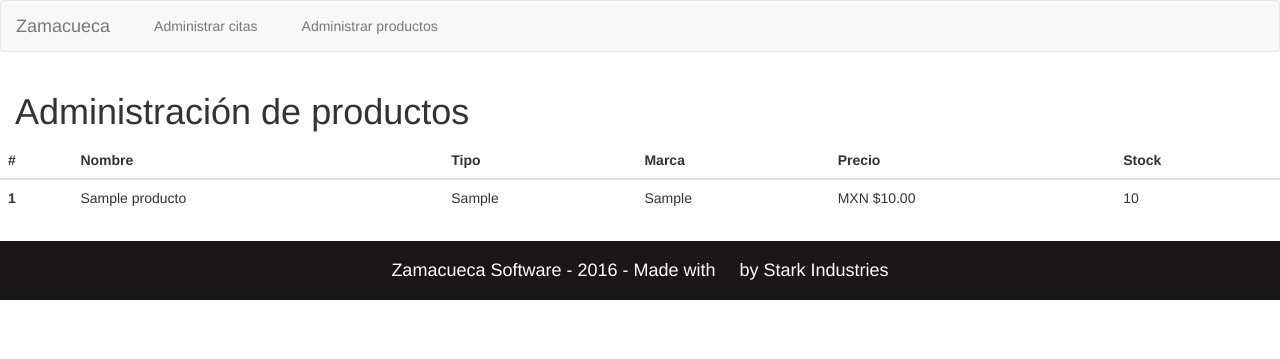
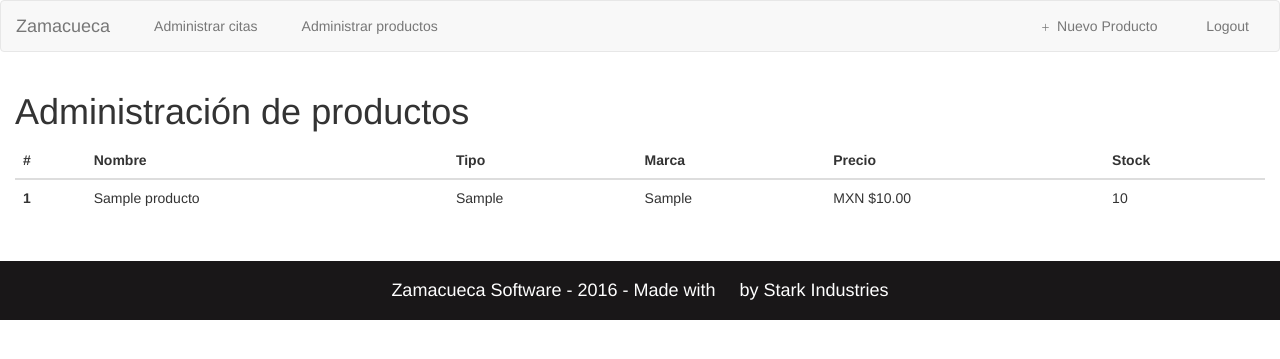
Before and after one commit to victorhugojmz/barbershop, a Django app: page /encargado/producto/1/ in a window 1280 px wide. Shown: the top 359 px of the page. Run offline with Django 3.2, Linux system fonts and the light colour scheme; tables that the repository leaves empty hold one stand-in row (values such as "Sample post"); some libraries are stand-ins or nearby versions; some web fonts are replaced.

```diff
--- a/encargado/templates/encargado/encargado.html
+++ b/encargado/templates/encargado/encargado.html
@@ -11,7 +11,7 @@
                             <span class="icon-bar"></span>
                             <span class="icon-bar"></span>
                         </button>
-                        <a href="{% url 'index:zamacueca'  %}" class="navbar-brand">Zamacueca</a>
+                        <a href="/encargado/" class="navbar-brand">Zamacueca</a>
                     </div>
                     <div class="collapse navbar-collapse" id="TopNavBar">
 
--- a/encargado/templates/encargado/encargado.productos.template.html
+++ b/encargado/templates/encargado/encargado.productos.template.html
@@ -11,7 +11,7 @@
                             <span class="icon-bar"></span>
                             <span class="icon-bar"></span>
                         </button>
-                        <a href="{% url 'index:zamacueca'  %}" class="navbar-brand">Zamacueca</a>
+                        <a href="/encargado/" class="navbar-brand">Zamacueca</a>
                     </div>
                     <div class="collapse navbar-collapse" id="TopNavBar">
 
@@ -30,8 +30,19 @@
                                 </a>
                             </li>
                         </ul>
+                        <ul class="nav navbar-nav navbar-right">
+                            <li>
+                                <a href="encargado/producto/new">
+                                    <span class="glyphicon glyphicon-plus" aria-hidden="true"></span>&nbsp; Nuevo Producto
+                                </a>
+                            </li>
+                            <li>
+                                <a href="">
+                                    <span class="glyphicon glyphicon-off" aria-hidden="true"></span>&nbsp; Logout
+                                </a>
+                            </li>
+                        </ul>
                     </div>
-
                 </div>
             </nav>
 {% endblock  %}
@@ -39,7 +50,7 @@
 {% block body %}
         <div class="container-fluid">
             <h1>Administración de productos </h1>
-        </div>
+
         <table class="table table-hover">
             <thead class="thead-inverse">
                 <th>#</th>
@@ -62,4 +73,5 @@
                  {% endfor %}
             </tbody>
         </table>
+    </div>
 {% endblock  %}
--- a/productos/templates/productos/producto_form.html
+++ b/productos/templates/productos/producto_form.html
@@ -4,7 +4,7 @@
 {% endblock  %}
 {% block  body %}
         <div class="container-fluid">
-            <h1>Administración de producto</h1>
+            <h1 style="text-align : center;">Administración de producto</h1>
             <div class="row">
                 <div class="col-sm-12 col-md-12 col-xs-12">
                     <div class="panel panel-default">
```
